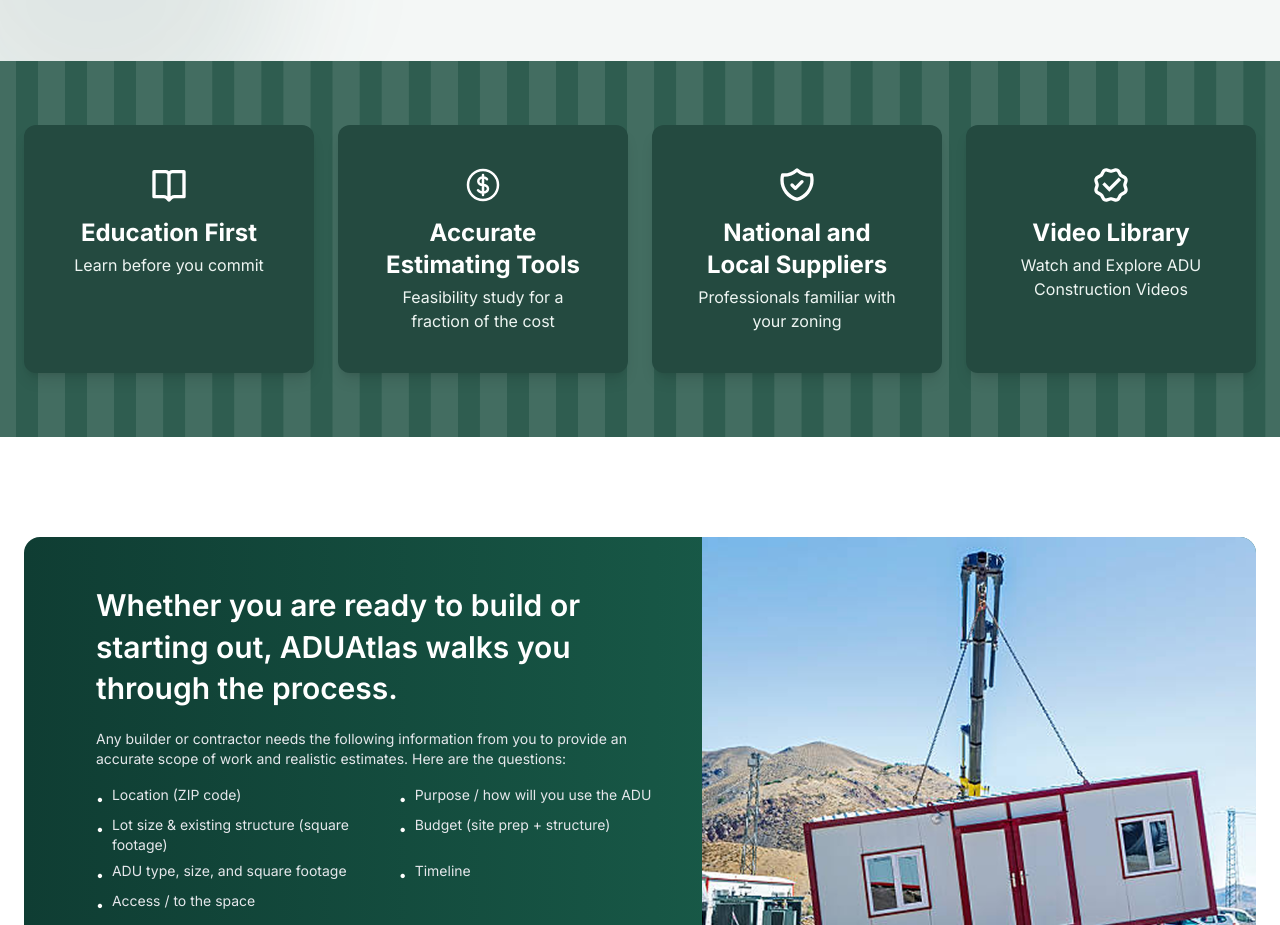
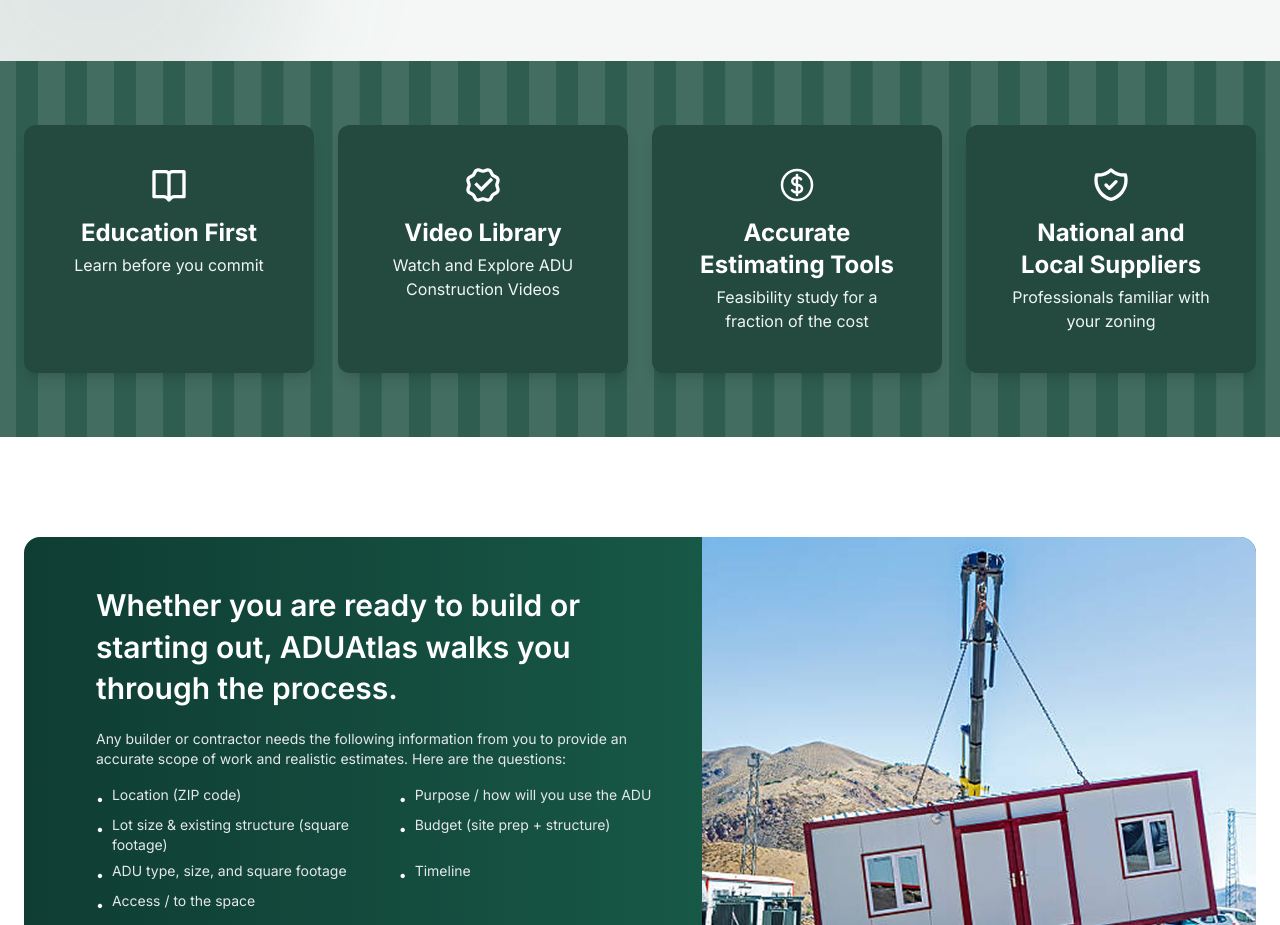
Before and after one commit to resogenesis/aduatlas, a React (Vite) app: page / in a window 1280 px wide. Shown: the part 2780-3705 px from the top of the page. Built offline with nearby package versions, Linux system fonts and the light colour scheme.

Commit message:
Reorder WhyChooseUs cards: Education, Video Library, Estimating, Suppliers

```diff
--- a/src/components/home/WhyChooseUs.jsx
+++ b/src/components/home/WhyChooseUs.jsx
@@ -14,6 +14,11 @@ const features = [
         desc: "Learn before you commit",
     },
     {
+        icon: RiVerifiedBadgeLine,
+        title: "Video Library",
+        desc: "Watch and Explore ADU Construction Videos",
+    },
+    {
         icon: HiOutlineCurrencyDollar,
         title: "Accurate Estimating Tools",
         desc: "Feasibility study for a fraction of the cost",
@@ -22,11 +27,6 @@ const features = [
         icon: HiOutlineShieldCheck,
         title: "National and Local Suppliers",
         desc: "Professionals familiar with your zoning",
-    },
-    {
-        icon: RiVerifiedBadgeLine,
-        title: "Video Library",
-        desc: "Watch and Explore ADU Construction Videos",
     },
 ];
 
```
